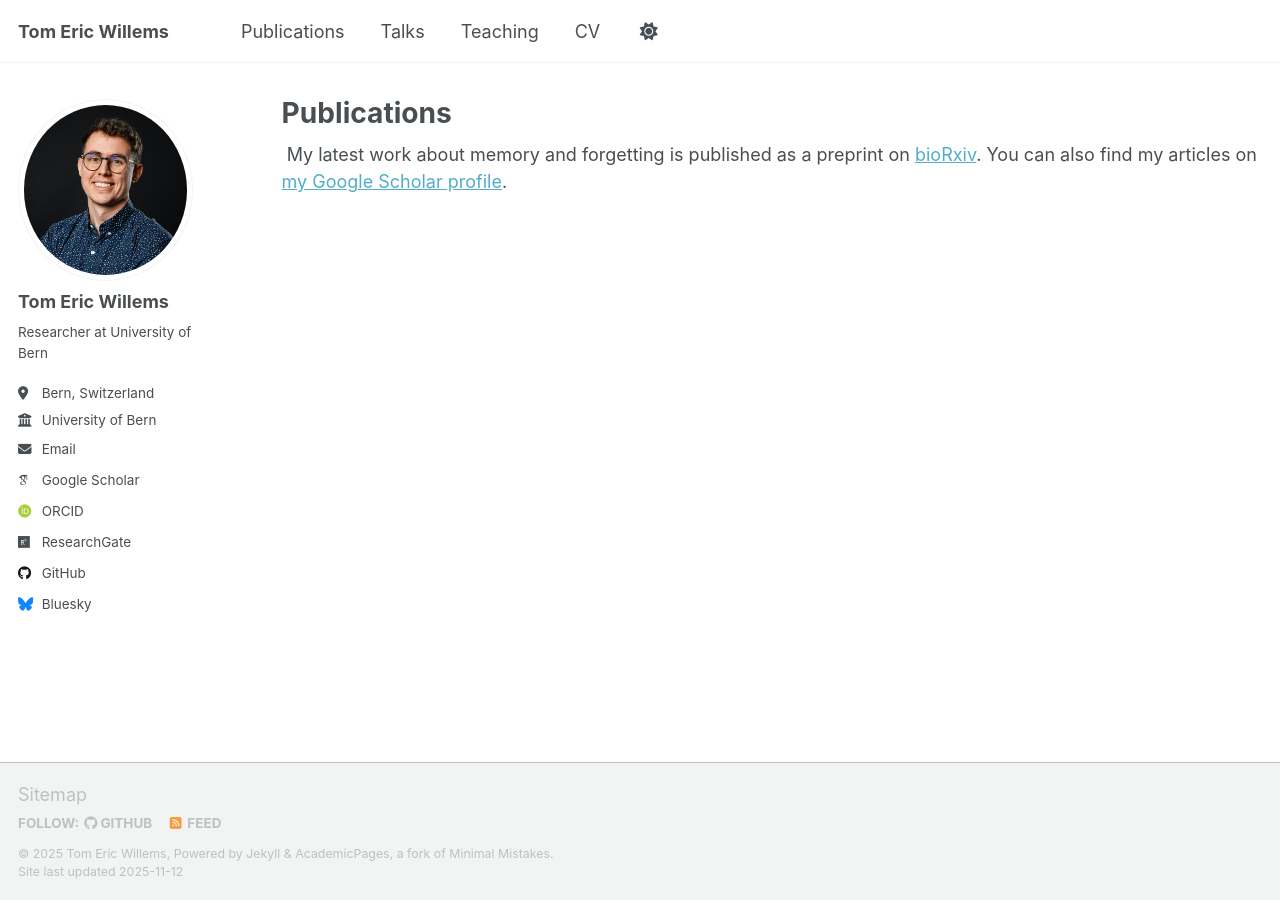
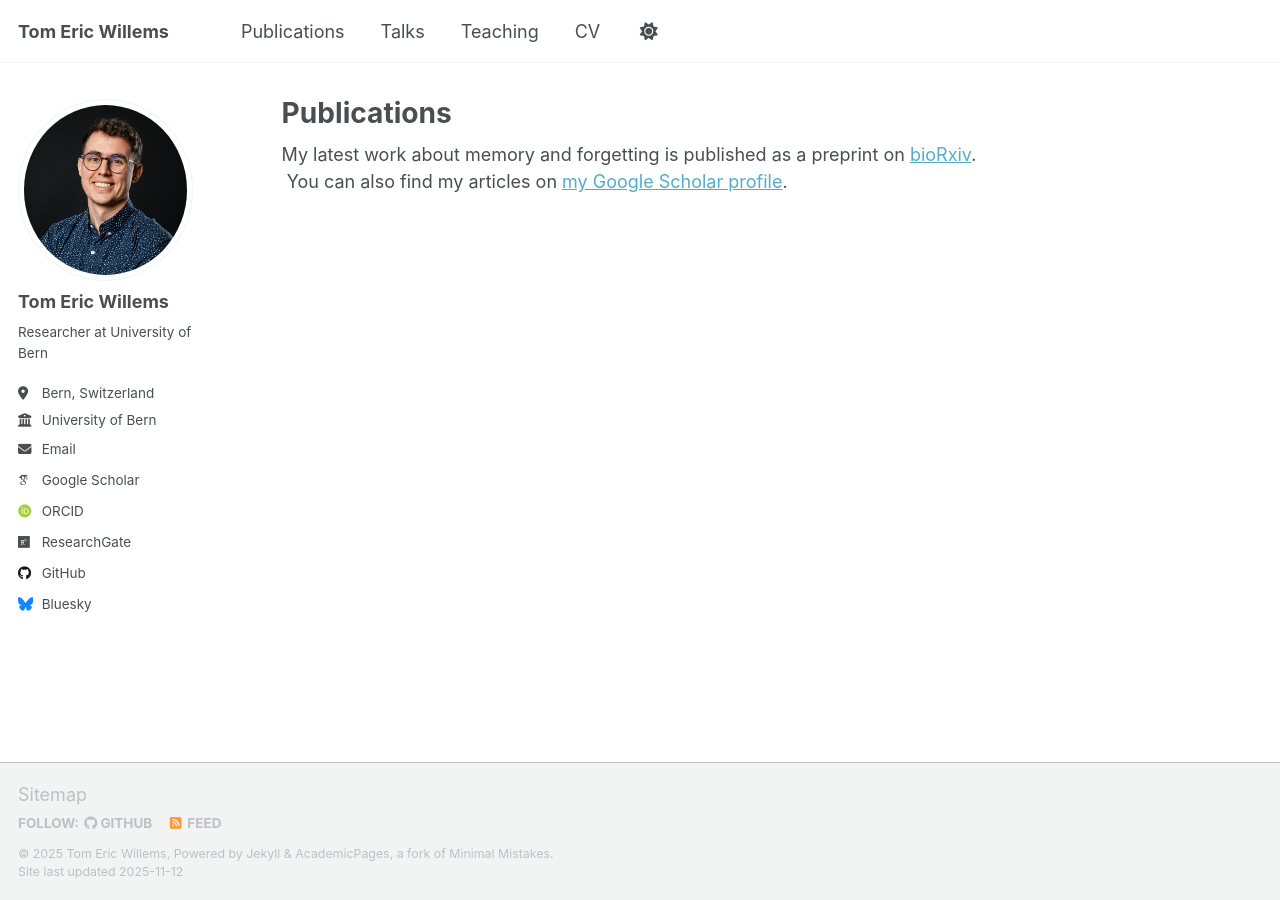
Before and after one commit to TomW92/TomW92.github.io, a Jekyll site: the page built from _pages/publications.html, in a window 1280 px wide. Built offline with Jekyll 4.4.1, drawn with Linux system fonts in a browser that asks for light colours; some web fonts are replaced; a script that is not in the unit is left out.

Commit message:
Enhance publication announcement formatting
Added line break to publication announcement.

```diff
--- a/_pages/publications.html
+++ b/_pages/publications.html
@@ -6,9 +6,8 @@ author_profile: true
 ---
 
 {% if site.author.googlescholar %}
-  <div class="wordwrap">
-    My latest work about memory and forgetting is published as a preprint on
-    <a href="{{https://www.biorxiv.org/content/10.1101/2025.06.02.656652v3}}">bioRxiv</a>.
+  <div class="wordwrap">My latest work about memory and forgetting is published as a preprint on
+    <a href="{{https://www.biorxiv.org/content/10.1101/2025.06.02.656652v3}}">bioRxiv</a>.<br>
       You can also find my articles on <a href="{{site.author.googlescholar}}">my Google Scholar profile</a>.</div>
 {% endif %}
 
```
